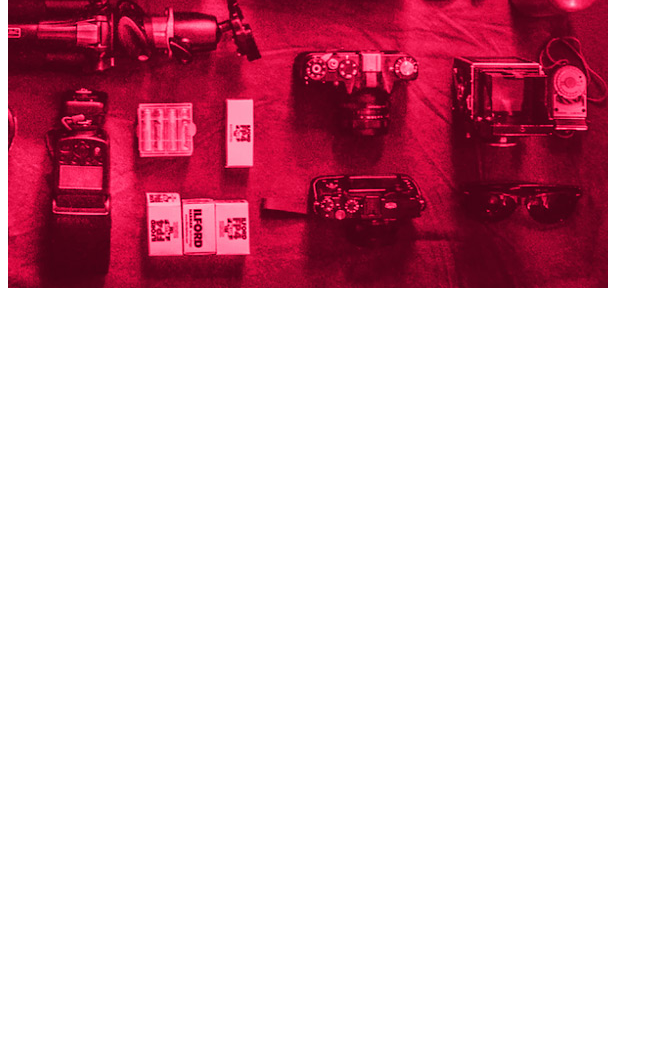
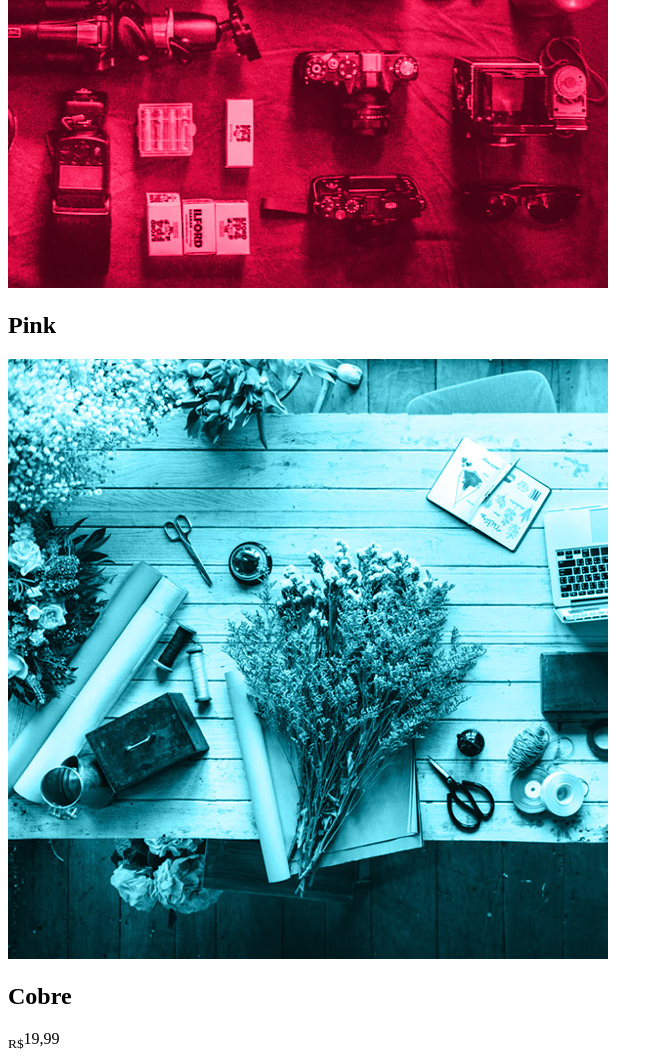
Before and after one commit to lincon-cardoso/FlexBlog, a plain HTML site: page index.html in a window 1280 px wide. Shown: the part 2331-3391 px from the top of the page, without its empty margins (0-663 px from the left). Before the commit the page ends 2631 px from the top, so only its background shows below. Drawn offline with Linux system fonts and the light colour scheme.

Commit message:
atualização

```diff
--- a/index.html
+++ b/index.html
@@ -74,13 +74,25 @@
       <div class="produtos-container">
         <div class="produtos-item purple">
           <h2>Purple</h2>
-          <img src="/img/produtos1.jpg" alt="purple"/>
+          <img src="/img/produtos1.jpg" alt="Produto 1" />
         </div>
         <div class="produtos-item pink">
           <h2>Pink</h2>
-          <img src="/img/produtos2.jpg" alt="pink"/>
+          <img src="/img/produtos2.jpg" alt="Produto 2" />
+        </div>
+
+        <div class="produtos-item blue">
+          <h2>Pink</h2>
+          <img src="/img/produtos3.jpg" alt="Produto 3" />
         </div>
       </div>
     </section>
+
+    <section class="preco" id="preco">
+        <div class="preco-item">
+            <h2>Cobre</h2>
+            <span><sub>R$</sub>19,99</span>
+        </div>
+    </section>
   </body>
 </html>
```
